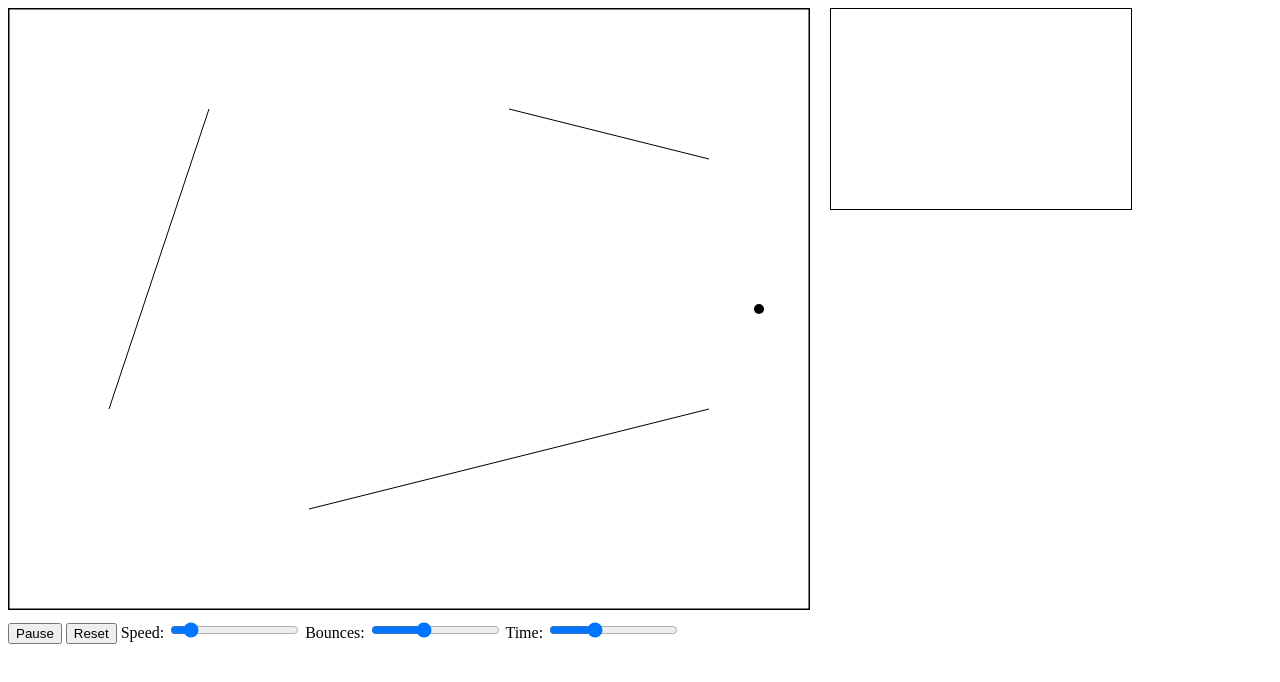
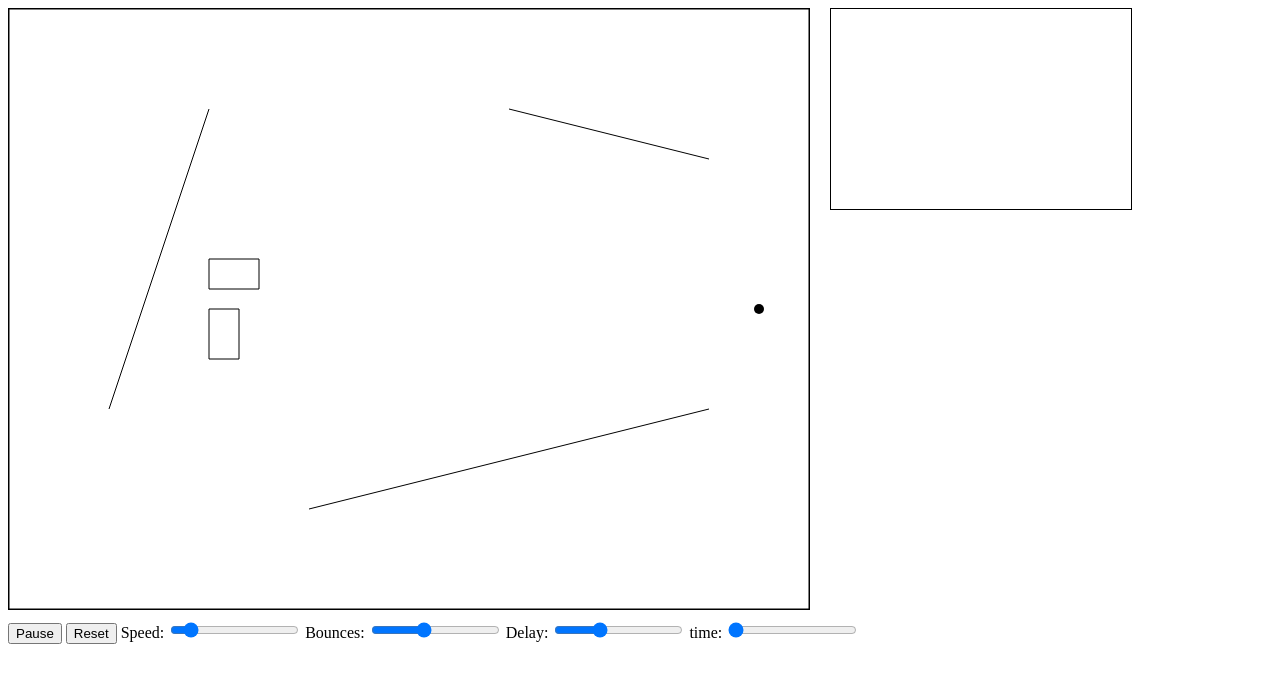
Before and after one commit to taha-yassine/channel-simulation, a plain HTML site: page index.html in a window 1280 px wide. Both pictures are taken after a click on the button "Reset". Drawn offline with Linux system fonts and the light colour scheme.

Commit message:
Add moving obstacles

```diff
--- a/index.html
+++ b/index.html
@@ -37,7 +37,10 @@
   <label for="bounces">Bounces:</label>
   <input type="range" id="bounces" min="0" max="5" value="2">
 
-  <label for="time">Time:</label>
+  <label for="delay">Delay:</label>
+  <input type="range" id="delay" min="0" max="500" value="0">
+
+  <label for="time">time:</label>
   <input type="range" id="time" min="0" max="500" value="0">
 
   <script src="script.js" type="module"></script>
--- a/script.js
+++ b/script.js
@@ -21,6 +21,26 @@ const obstacles = [
   { p1: new Vector(300, 500), p2: new Vector(700, 400) },
   { p1: new Vector(500, 100), p2: new Vector(700, 150) },
 ];
+const movingObstacles = [
+  // Horizontal car
+  { initP1: new Vector(200, 250), initP2: new Vector(200, 280), direction: new Vector(1,0), speed:1 },
+  { initP1: new Vector(200, 280), initP2: new Vector(250, 280), direction: new Vector(1,0), speed:1 },
+  { initP1: new Vector(250, 280), initP2: new Vector(250, 250), direction: new Vector(1,0), speed:1 },
+  { initP1: new Vector(250, 250), initP2: new Vector(200, 250), direction: new Vector(1,0), speed:1 },
+
+  // Vertical car
+  { initP1: new Vector(200, 300), initP2: new Vector(200, 350), direction: new Vector(0,1), speed:.4 },
+  { initP1: new Vector(200, 350), initP2: new Vector(230, 350), direction: new Vector(0,1), speed:.4 },
+  { initP1: new Vector(230, 350), initP2: new Vector(230, 300), direction: new Vector(0,1), speed:.4 },
+  { initP1: new Vector(230, 300), initP2: new Vector(200, 300), direction: new Vector(0,1), speed:.4 },
+]
+// Initialize the moving obstacles
+for (const obstacle of movingObstacles) {
+  obstacle.p1 = obstacle.initP1;
+  obstacle.p2 = obstacle.initP2;
+}
+obstacles.push(...movingObstacles);
+
 
 // Antenna config
 const antenna = {
@@ -31,6 +51,7 @@ const antenna = {
 // Components
 const speedSlider = document.getElementById('speed');
 const bouncesSlider = document.getElementById('bounces');
+const delaySlider = document.getElementById('delay');
 const timeSlider = document.getElementById('time');
 
 /////////////////////////
@@ -41,7 +62,7 @@ canvas.addEventListener('mousedown', (event) => {
     const { offsetX, offsetY } = event;
     currentOrigin = new Vector(offsetX, offsetY);
     shootRays(currentOrigin);
-    timeSlider.value = 0;
+    delaySlider.value = 0;
   }
 });
 document.getElementById('pauseButton').addEventListener('click', (e) => {
@@ -56,14 +77,23 @@ document.getElementById('pauseButton').addEventListener('click', (e) => {
 document.getElementById('resetButton').addEventListener('click', () => {
   rays.length = 0;
   raylets.length = 0;
-  timeSlider.value = 0;
+  delaySlider.value = 0;
   isPaused = false;
   document.getElementById('pauseButton').textContent = 'Pause';
 });
 bouncesSlider.addEventListener('input', () => {
   if(currentOrigin) {
     shootRays(currentOrigin);
-    timeSlider.value = 0;
+    delaySlider.value = 0;
+  }
+});
+timeSlider.addEventListener('input', () => {
+  for (const obstacle of movingObstacles) {
+    obstacle.p1 = obstacle.initP1.add(obstacle.direction.multiply(timeSlider.value*obstacle.speed));
+    obstacle.p2 = obstacle.initP2.add(obstacle.direction.multiply(timeSlider.value*obstacle.speed));
+  }
+  if(currentOrigin) {
+    shootRays(currentOrigin);
   }
 });
 
@@ -184,7 +214,7 @@ function constructPath(image, destination, path, obstacles) {
 ///////////////////
 function updateRaylets() {
   raylets.forEach((raylet) => {
-    raylet.head = speedSlider.value*timeSlider.value;
+    raylet.head = speedSlider.value*delaySlider.value;
   });
 }
 
@@ -276,7 +306,7 @@ function draw() {
     if (raylet.head>pathLength) {
       const delay = pathLength/(speedSlider.value);
       const amplitude = 100/pathLength;
-      const x = delay/(timeSlider.max)*plot.width;
+      const x = delay/(delaySlider.max)*plot.width;
       const y = (1-amplitude)*plot.height;
       plotCtx.beginPath();
       plotCtx.moveTo(x, plot.height);
@@ -292,7 +322,7 @@ function animate() {
   if (!isPaused) {
     updateRaylets();
     draw();
-    timeSlider.value++;
+    delaySlider.value++;
   }
 }
 
```
